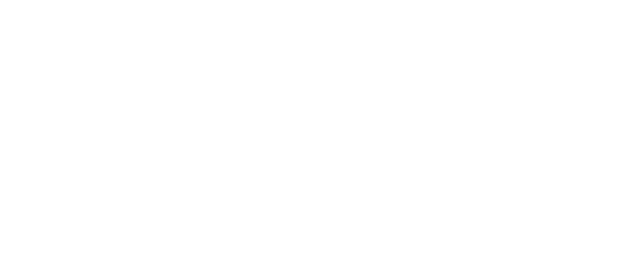
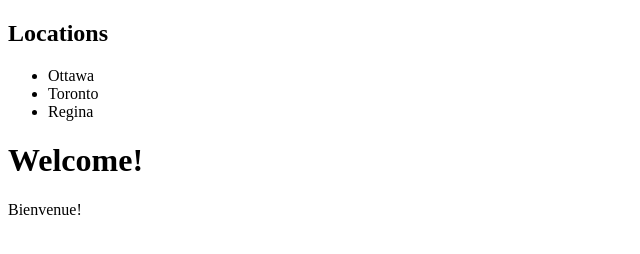
Before and after one commit to bell0729/mtm6201_week1_demo, a plain HTML site: page index.html in a window 1280 px wide. Shown: the whole page, without its empty margins (0-640 px from the left). Drawn offline with Linux system fonts and the light colour scheme.

Commit message:
Adds locations to html and gitignore

```diff
--- a/index.html
+++ b/index.html
@@ -6,6 +6,21 @@
     <title>Week 1</title>
 </head>
 <body>
+    <header>
 
+    </header>
+    <main>
+        <h2>Locations</h2>
+        <ul>
+            <li>Ottawa</li>
+            <li>Toronto</li>
+            <li>Regina</li>
+        </ul>
+    </main>
+    <footer>
+
+    </footer>
+    <h1>Welcome!</h1>
+    <p lang="fr">Bienvenue!</p>
 </body>
 </html>
```
Also changed, not shown: 1 other file.
